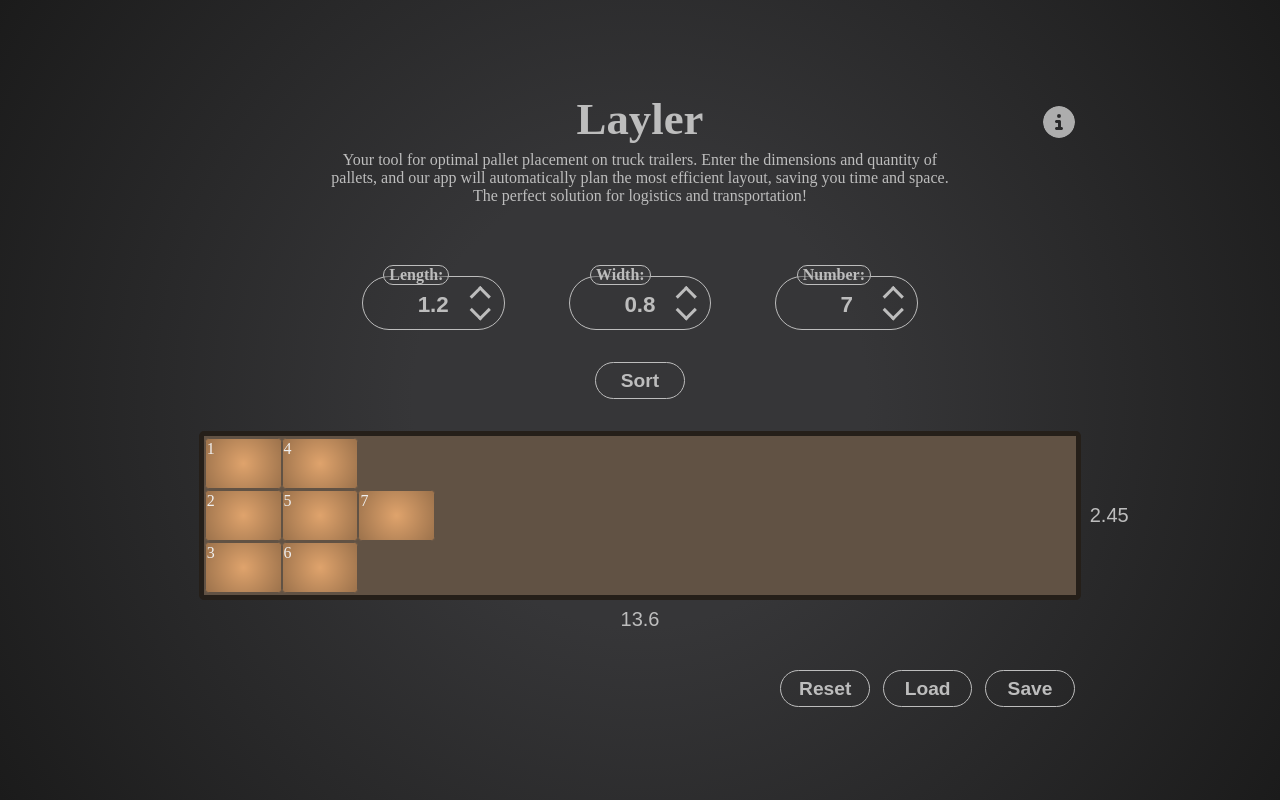
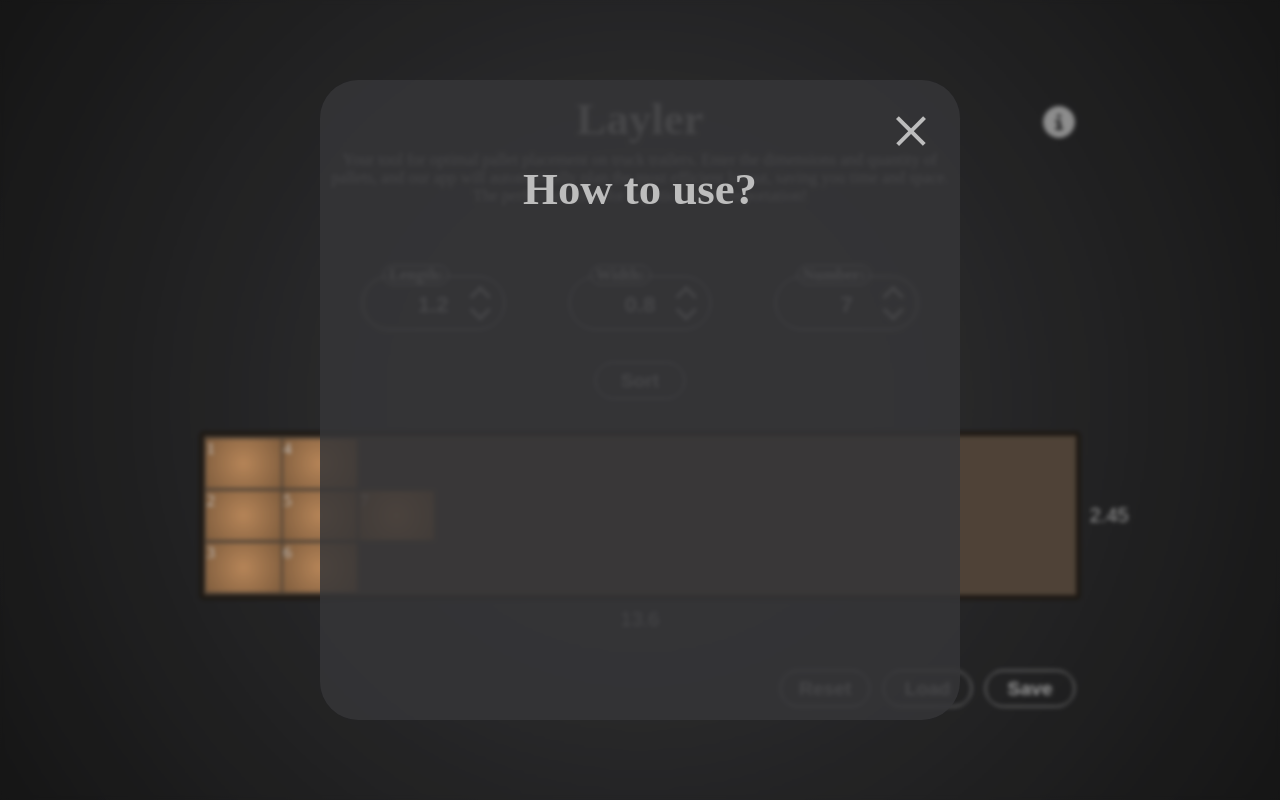
Before and after one commit to kvvasuu/Lay-ler, a Vue app: page / in a window 1280 px wide. Both pictures are taken after a click on the picture 1058 px from the left and 121 px from the top of the page. Built offline with nearby package versions, Linux system fonts and the light colour scheme.

Commit message:
added HelpModal

```diff
--- a/src/App.vue
+++ b/src/App.vue
@@ -6,7 +6,12 @@
     most efficient layout, saving you time and space.<br />
     The perfect solution for logistics and transportation!
   </div>
-  <img class="help-button" src="./assets/circle-info-solid.svg" alt="help" />
+  <img
+    class="help-button"
+    src="./assets/circle-info-solid.svg"
+    alt="help"
+    @click="toggleHelpModal"
+  />
 
   <div class="form-container">
     <div class="form-inputs">
@@ -175,14 +180,17 @@
       Layout loaded!
     </div></Transition
   >
+  <HelpModal v-if="helpModal" @toggle-modal="toggleHelpModal"></HelpModal>
 </template>
 
 <script>
+import HelpModal from "./components/HelpModal.vue";
 import Trailer from "./components/Trailer.vue";
 
 export default {
   components: {
     Trailer,
+    HelpModal,
   },
   data() {
     return {
@@ -201,6 +209,7 @@ export default {
       unloading: false,
       saveStateModal: false,
       loadStateModal: false,
+      helpModal: false,
     };
   },
   methods: {
@@ -409,6 +418,9 @@ export default {
       console.log(pallet);
       this.palletLength = pallet.length;
       this.palletWidth = pallet.width;
+    },
+    toggleHelpModal() {
+      this.helpModal = !this.helpModal;
     },
   },
   watch: {
--- /dev/null
+++ b/src/components/HelpModal.vue
@@ -0,0 +1,101 @@
+<template>
+  <div @click="() => this.$emit('toggle-modal')" class="help-modal">
+    <div class="help-modal-content" @click.stop="">
+      <div class="close" @click="() => this.$emit('toggle-modal')"></div>
+      <div class="title">How to use?</div>
+      <div class="content"></div>
+    </div>
+  </div>
+</template>
+
+<script>
+export default {
+  emits: ["toggle-modal"],
+};
+</script>
+
+<style scoped>
+.help-modal {
+  position: fixed;
+  display: flex;
+  justify-content: center;
+  align-items: center;
+  z-index: 99;
+  left: 0;
+  top: 0;
+  width: 100%;
+  height: 100%;
+  overflow: auto;
+  background-color: rgb(0, 0, 0);
+  background-color: rgba(0, 0, 0, 0.185);
+  backdrop-filter: blur(2px);
+  cursor: default;
+}
+
+.help-modal-content {
+  position: inherit;
+  box-sizing: border-box;
+  display: flex;
+  align-items: center;
+  justify-content: flex-start;
+  flex-direction: column;
+  height: 10rem;
+  width: 10rem;
+  margin: 0.2rem;
+  border-radius: 0.6rem;
+  background-color: rgba(54, 54, 56, 0.842);
+}
+
+.title {
+  font-size: 0.7rem;
+  font-weight: bold;
+  margin: 1.3rem 0.6rem 0rem 0.6rem;
+  width: 5rem;
+  text-align: center;
+}
+
+.close {
+  position: absolute;
+  right: 0.5rem;
+  top: 0.5rem;
+  width: 0.5rem;
+  height: 0.5rem;
+  z-index: 10;
+  cursor: pointer;
+  transition: all 0.3s ease;
+}
+
+.close:hover {
+  filter: drop-shadow(0 0 6px rgb(160, 113, 70));
+}
+
+.close:hover:before,
+.close:hover:after {
+  background-color: rgb(241, 165, 94);
+}
+
+.close:before,
+.close:after {
+  position: absolute;
+  left: 0.2rem;
+  content: " ";
+  height: 0.6rem;
+  width: 0.06rem;
+  background-color: #bdbdbd;
+}
+.close:before {
+  transform: rotate(45deg);
+}
+.close:after {
+  transform: rotate(-45deg);
+}
+
+@media screen and (max-width: 1000px) {
+  .help-modal-content {
+    width: auto;
+  }
+  .title {
+    width: auto;
+  }
+}
+</style>
```
